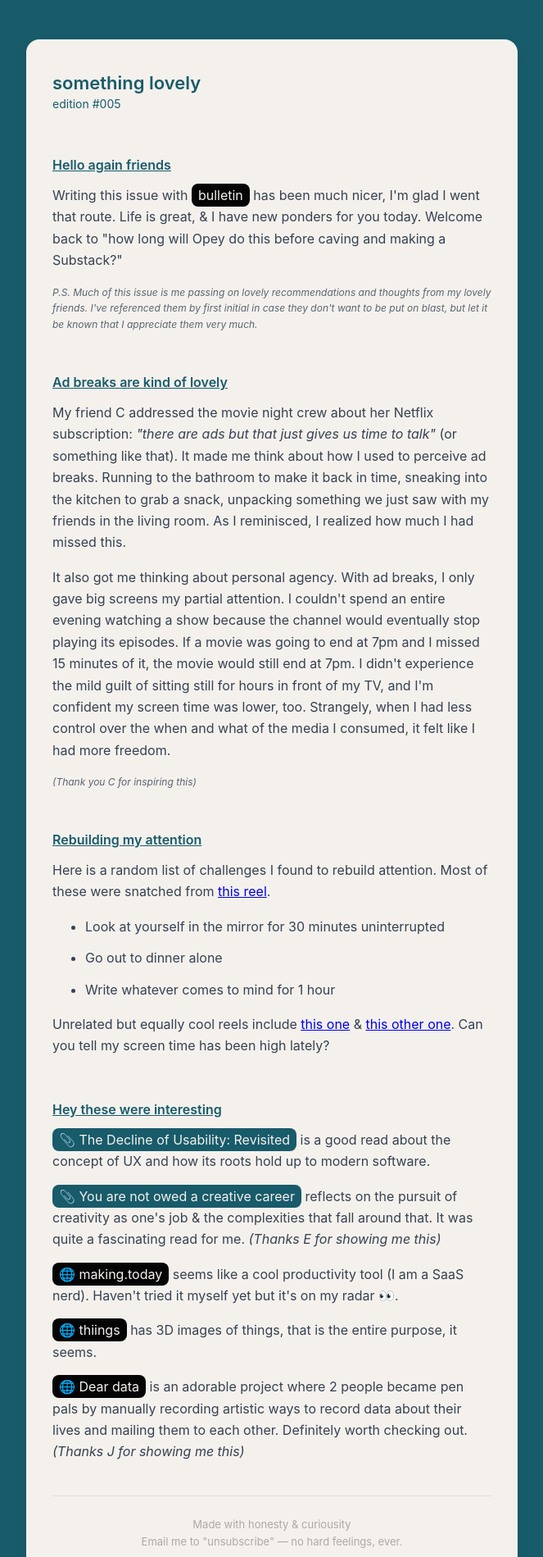
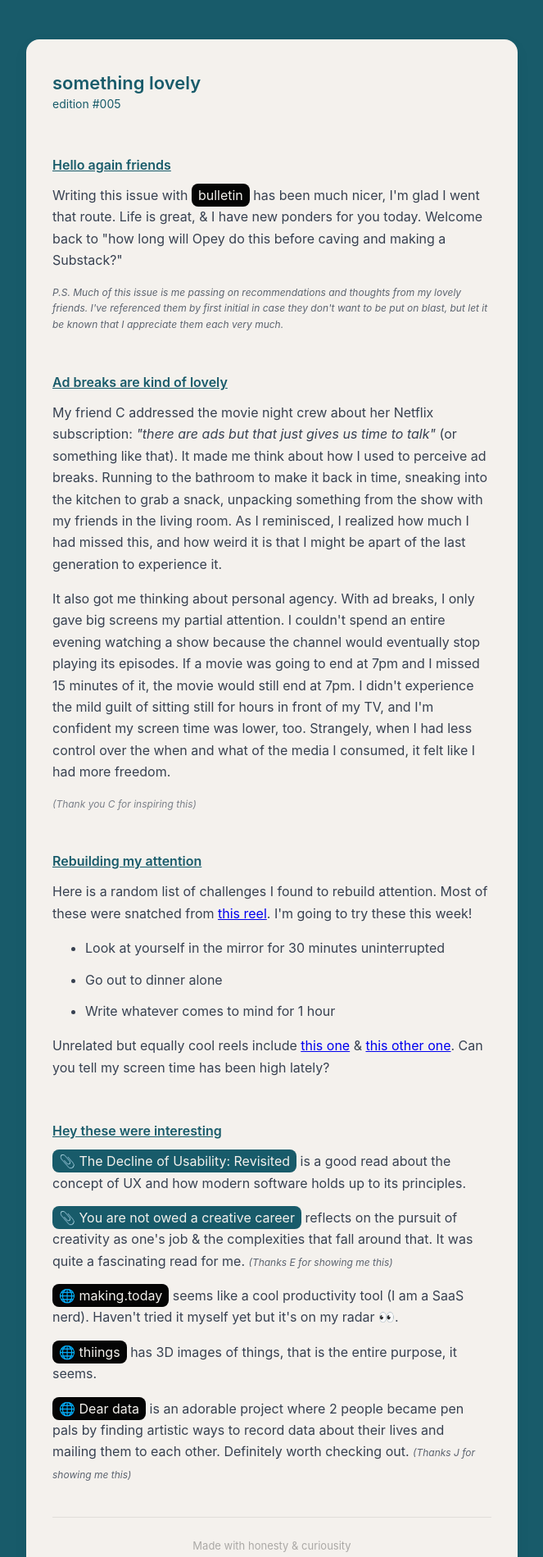
Before and after one commit to Opeyem1a/bulletin, a Next.js app: page / in a window 1280 px wide. Shown: the top 1899 px of the page at 82% size, without its empty margins (308-971 px from the left). Built offline with nearby package versions, Linux system fonts and the light colour scheme.

Commit message:
fix(edition-005): update copy and style (#8)

```diff
--- a/src/app/(components)/text.tsx
+++ b/src/app/(components)/text.tsx
@@ -30,4 +30,12 @@ const Text = ({ children, variant }: TextProps) => {
     return <p style={TEXT_VARIANTS[variant]}>{children}</p>;
 };
 
-export { Text };
+const Aside = ({ children }: Omit<TextProps, 'variant'>) => {
+    return (
+        <span style={TEXT_VARIANTS['aside']}>
+            <i>{children}</i>
+        </span>
+    );
+};
+
+export { Text, Aside };
--- a/src/app/(email-content)/005.tsx
+++ b/src/app/(email-content)/005.tsx
@@ -1,4 +1,4 @@
-import { Text } from '@/app/(components)/text';
+import { Aside, Text } from '@/app/(components)/text';
 import { Section } from '@/app/(components)/section';
 import { Spacer } from '@/app/(components)/spacer';
 import { UrlBadge } from '@/app/(components)/url-badge';
@@ -25,11 +25,11 @@ const EmailContent005 = () => {
                 </Text>
                 <Text variant="aside">
                     <i>
-                        P.S. Much of this issue is me passing on lovely
-                        recommendations and thoughts from my lovely friends.
-                        I&apos;ve referenced them by first initial in case they
-                        don&apos;t want to be put on blast, but let it be known
-                        that I appreciate them very much.
+                        P.S. Much of this issue is me passing on recommendations
+                        and thoughts from my lovely friends. I&apos;ve
+                        referenced them by first initial in case they don&apos;t
+                        want to be put on blast, but let it be known that I
+                        appreciate them each very much.
                     </i>
                 </Text>
             </Section>
@@ -46,9 +46,10 @@ const EmailContent005 = () => {
                     (or something like that). It made me think about how I used
                     to perceive ad breaks. Running to the bathroom to make it
                     back in time, sneaking into the kitchen to grab a snack,
-                    unpacking something we just saw with my friends in the
+                    unpacking something from the show with my friends in the
                     living room. As I reminisced, I realized how much I had
-                    missed this.
+                    missed this, and how weird it is that I might be apart of
+                    the last generation to experience it.
                 </Text>
                 <Text variant="base">
                     It also got me thinking about personal agency. With ad
@@ -64,7 +65,7 @@ const EmailContent005 = () => {
                     had more freedom.
                 </Text>
                 <Text variant="aside">
-                    <i>(Thank you C for inspiring this)</i>
+                    <Aside>(Thank you C for inspiring this)</Aside>
                 </Text>
             </Section>
             <Spacer height="24px" />
@@ -79,7 +80,7 @@ const EmailContent005 = () => {
                     >
                         this reel
                     </a>
-                    .
+                    . I&apos;m going to try these this week!
                     <List
                         ordered={false}
                         items={[
@@ -120,8 +121,8 @@ const EmailContent005 = () => {
                     >
                         <Emoji icon="📎" /> The Decline of Usability: Revisited
                     </UrlBadge>{' '}
-                    is a good read about the concept of UX and how its roots
-                    hold up to modern software.
+                    is a good read about the concept of UX and how modern
+                    software holds up to its principles.
                 </Text>
                 <Text variant="base">
                     <UrlBadge
@@ -133,7 +134,7 @@ const EmailContent005 = () => {
                     reflects on the pursuit of creativity as one&apos;s job &
                     the complexities that fall around that. It was quite a
                     fascinating read for me.{' '}
-                    <i>(Thanks E for showing me this)</i>
+                    <Aside>(Thanks E for showing me this)</Aside>
                 </Text>
                 <Text variant="base">
                     <UrlBadge url="https://making.today/" variant="site">
@@ -161,9 +162,9 @@ const EmailContent005 = () => {
                         <Emoji icon="🌐" /> Dear data
                     </UrlBadge>{' '}
                     is an adorable project where 2 people became pen pals by
-                    manually recording artistic ways to record data about their
-                    lives and mailing them to each other. Definitely worth
-                    checking out. <i>(Thanks J for showing me this)</i>
+                    finding artistic ways to record data about their lives and
+                    mailing them to each other. Definitely worth checking out.{' '}
+                    <Aside>(Thanks J for showing me this)</Aside>
                 </Text>
             </Section>
         </>
```
